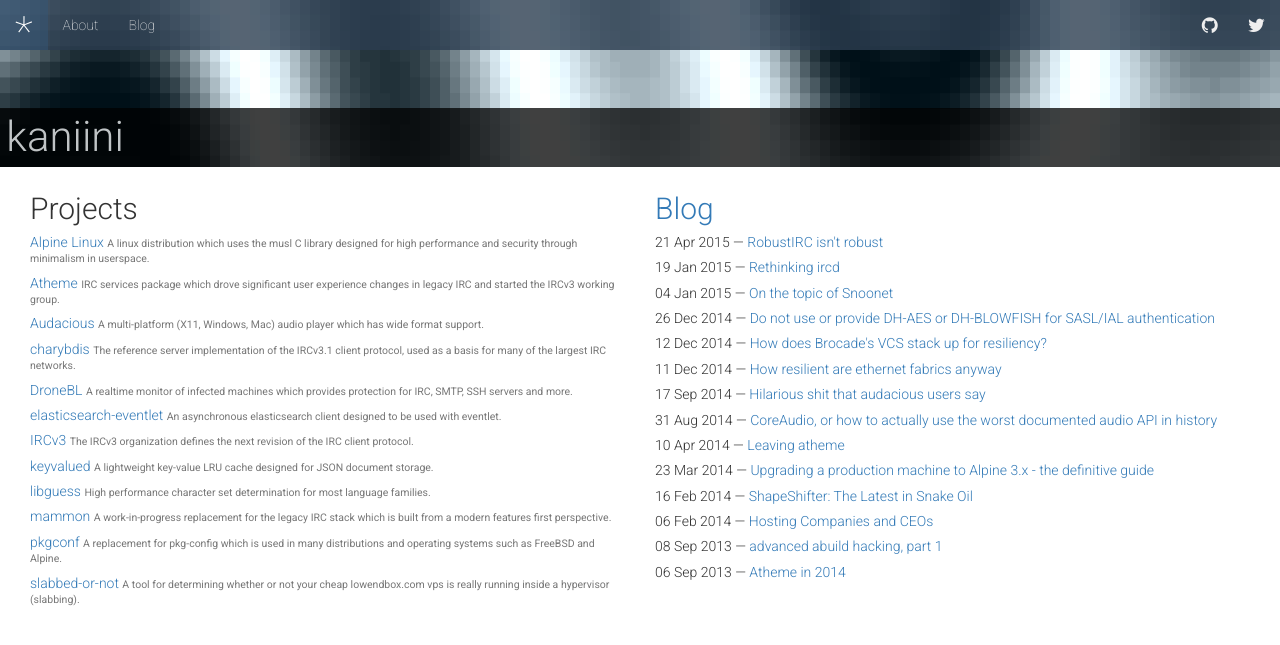
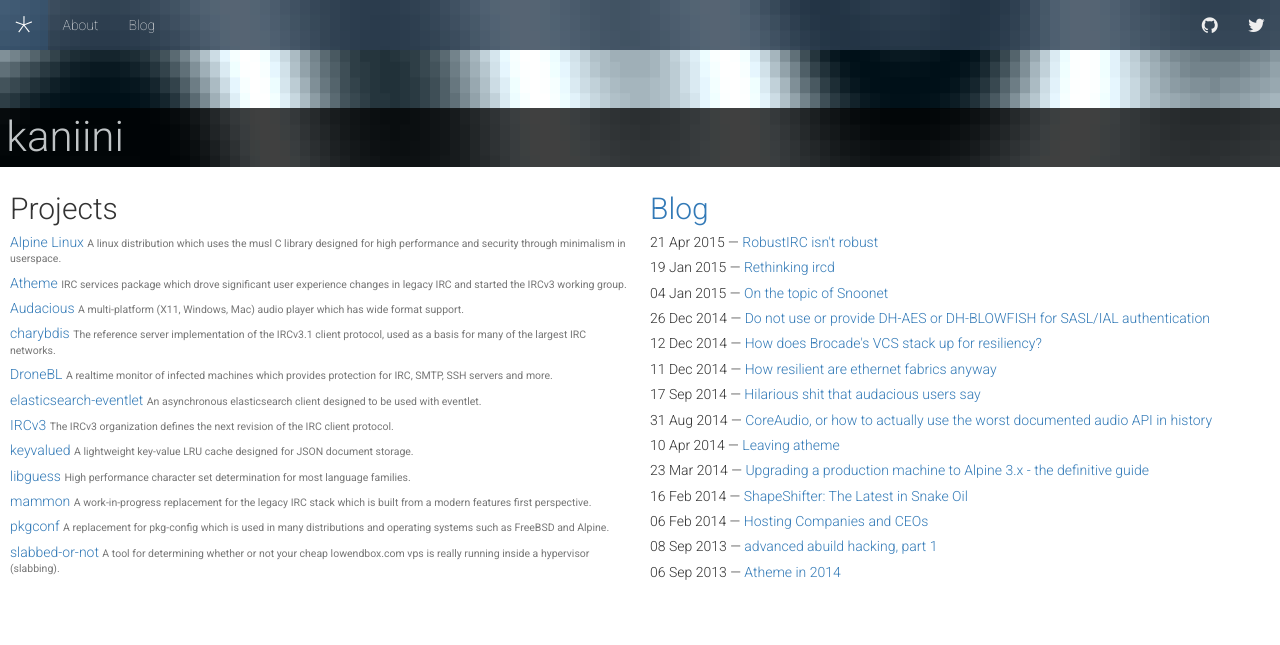
Before and after one commit to kaniini/kaniini.github.io, a Jekyll site: the page built from index.html, in a window 1280 px wide. Shown: the top 645 px of the page. Built offline with Jekyll 4.4.1, drawn with Linux system fonts in a browser that asks for light colours; nearby versions of some CDN libraries; Markdown is read by kramdown in place of the engine named in the settings.

Commit message:
css: fix alignment on landing page

```diff
--- a/css/theme.css
+++ b/css/theme.css
@@ -71,3 +71,12 @@
 .container-heading {
   margin-top: -90px !important;
 }
+
+.container-fluid {
+  padding: 0 !important;
+}
+
+.container-fluid .row-fluid .col-md-6 {
+  padding-left: 10px !important;
+  padding-right: 10px !important;
+}
```
